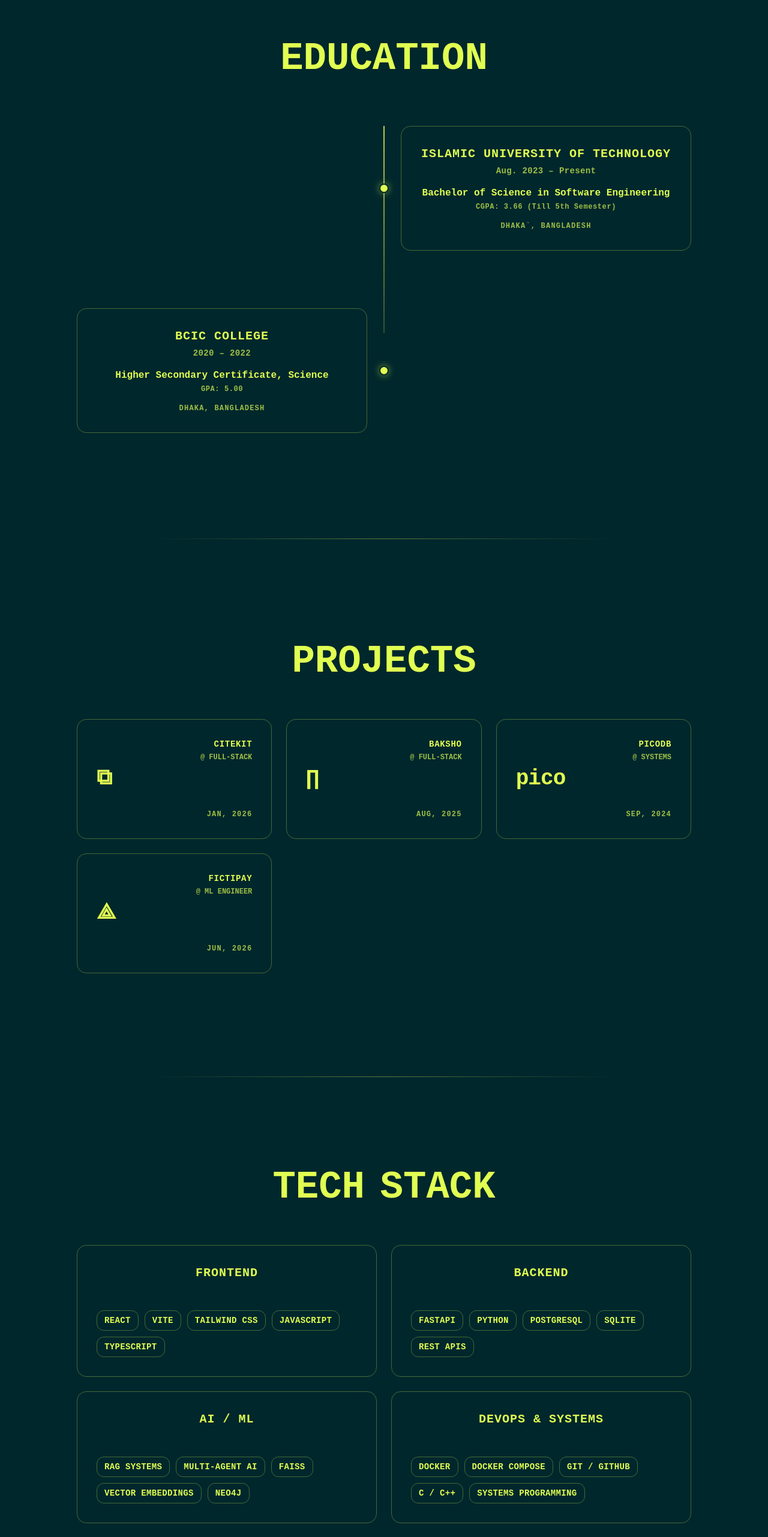
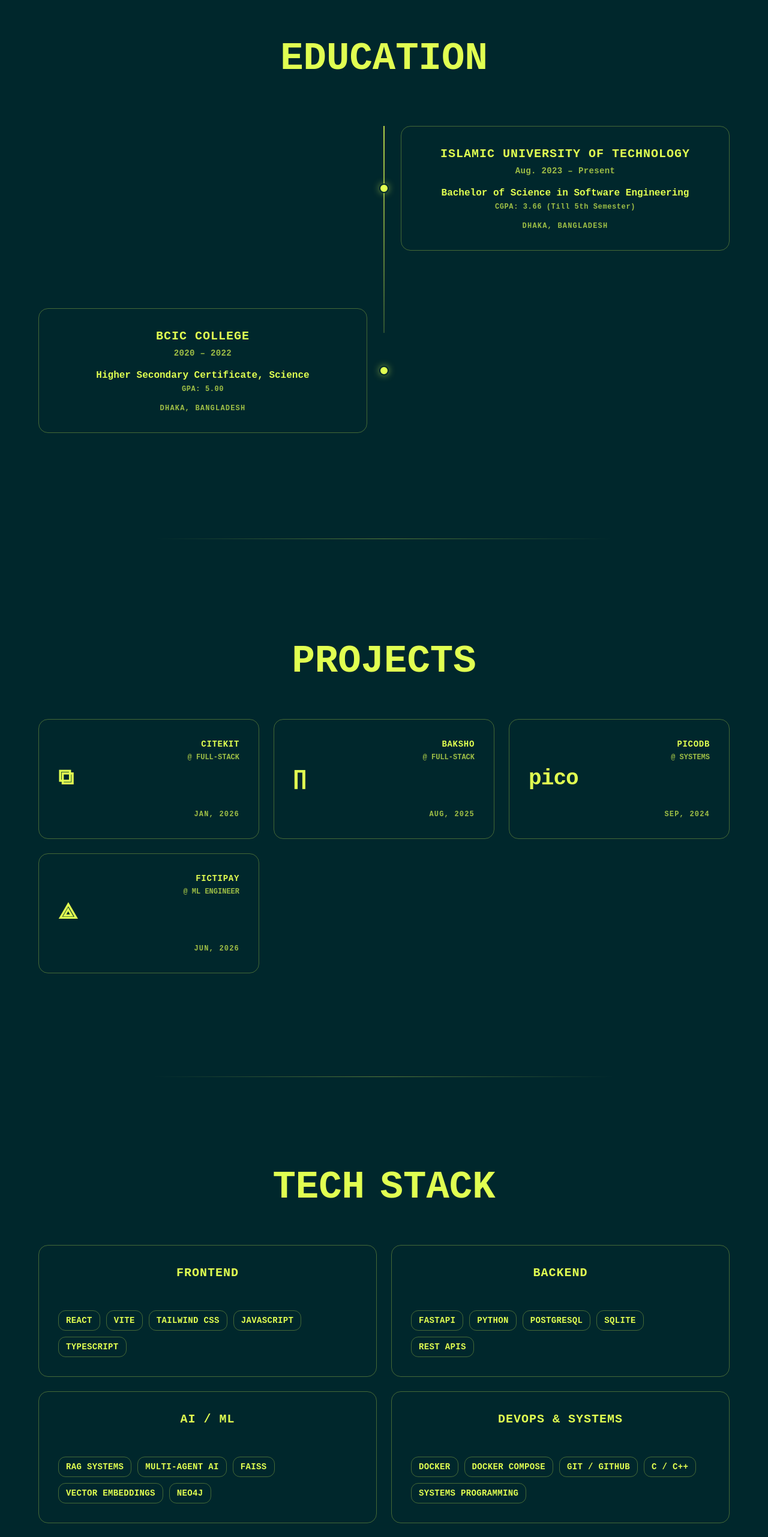
Before and after one commit to Muhtasim-Zawad/portfolio, a React (Vite) app: page / in a window 1280 px wide. Shown: the part 1889-4452 px from the top of the page at 60% size. Built offline with nearby package versions, Linux system fonts and the light colour scheme.

Commit message:
fixed allignment issue

```diff
--- a/src/components/sections/Education.jsx
+++ b/src/components/sections/Education.jsx
@@ -8,7 +8,7 @@ const educationData = [
 		degree: "Bachelor of Science in Software Engineering",
 		gpa: "CGPA: 3.66 (Till 5th Semester)",
 		date: "Aug. 2023 – Present",
-		location: "Dhaka`, Bangladesh",
+		location: "Dhaka, Bangladesh",
 	},
 	{
 		id: 2,
@@ -158,7 +158,7 @@ const EducationSection = () => {
 			ref={sectionRef}
 			className="w-full bg-[#00272c] text-[#e1ff51] flex flex-col items-center py-24 md:py-32 px-6 md:px-12 selection:bg-[#ce3421] selection:text-[#00272c]"
 		>
-			<div className="max-w-5xl w-full flex flex-col items-center mb-20">
+			<div className="max-w-6xl w-full flex flex-col items-center mb-20">
 				<h2 className="text-[8vw] md:text-[5vw] font-black uppercase leading-none font-sans flex items-center justify-center">
 					<motion.div
 						className="flex overflow-hidden"
@@ -193,7 +193,7 @@ const EducationSection = () => {
 				</h2>
 			</div>
 
-			<div className="max-w-5xl w-full relative">
+			<div className="max-w-6xl w-full relative">
 				{/* Vertical line (trunk) */}
 				<motion.div
 					style={{ scaleY: lineScale, originY: 0 }}
--- a/src/components/sections/Projects.jsx
+++ b/src/components/sections/Projects.jsx
@@ -268,7 +268,7 @@ const ProjectsSection = () => {
 			id="projects"
 			className="w-full min-h-screen bg-[#00272c] text-[#e1ff51] flex flex-col justify-center items-center p-6 md:p-12 selection:bg-[#ce3421] selection:text-[#00272c]"
 		>
-			<div className="max-w-5xl w-full flex flex-col items-center space-y-16">
+			<div className="max-w-6xl w-full flex flex-col items-center space-y-16">
 				<h2 className="text-[8vw] md:text-[5vw] font-black uppercase leading-none font-sans flex items-center justify-center">
 					<motion.div
 						className="flex overflow-hidden"
--- a/src/components/sections/Skills.jsx
+++ b/src/components/sections/Skills.jsx
@@ -76,7 +76,7 @@ const SkillsSection = () => {
 			id="skills"
 			className="w-full min-h-screen bg-[#00272c] text-[#e1ff51] flex flex-col justify-center items-center p-6 md:p-12 selection:bg-[#e1ff51] selection:text-[#00272c]"
 		>
-			<div className="max-w-5xl w-full flex flex-col items-center space-y-16">
+			<div className="max-w-6xl w-full flex flex-col items-center space-y-16">
 				{/* ========================================================= */}
 				{/* STAGGERED TEXT SWIPE UP TITLE                             */}
 				{/* ========================================================= */}
```
